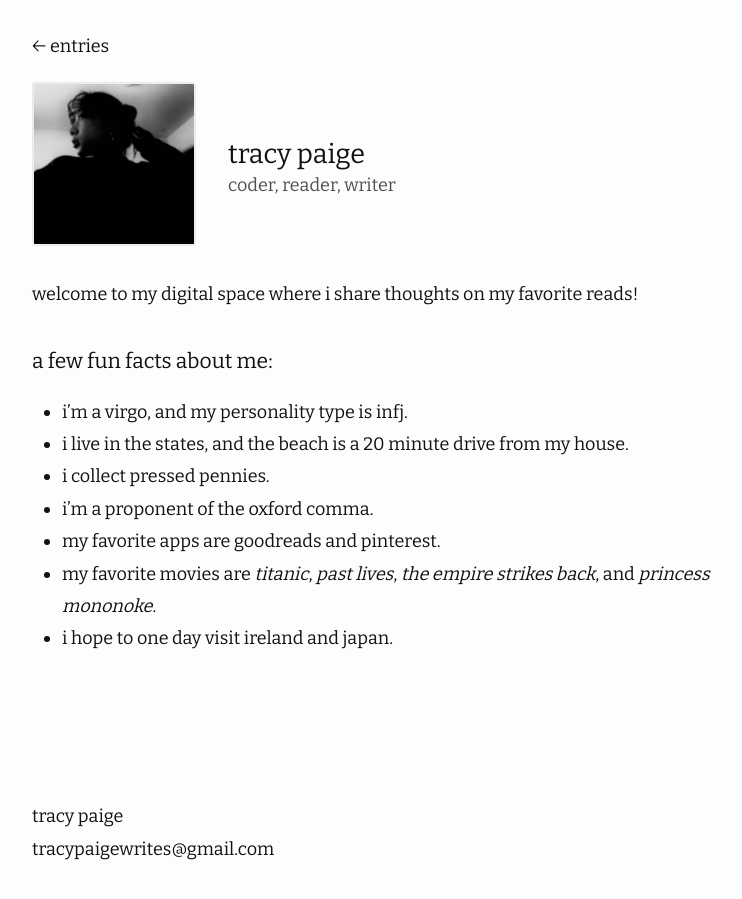
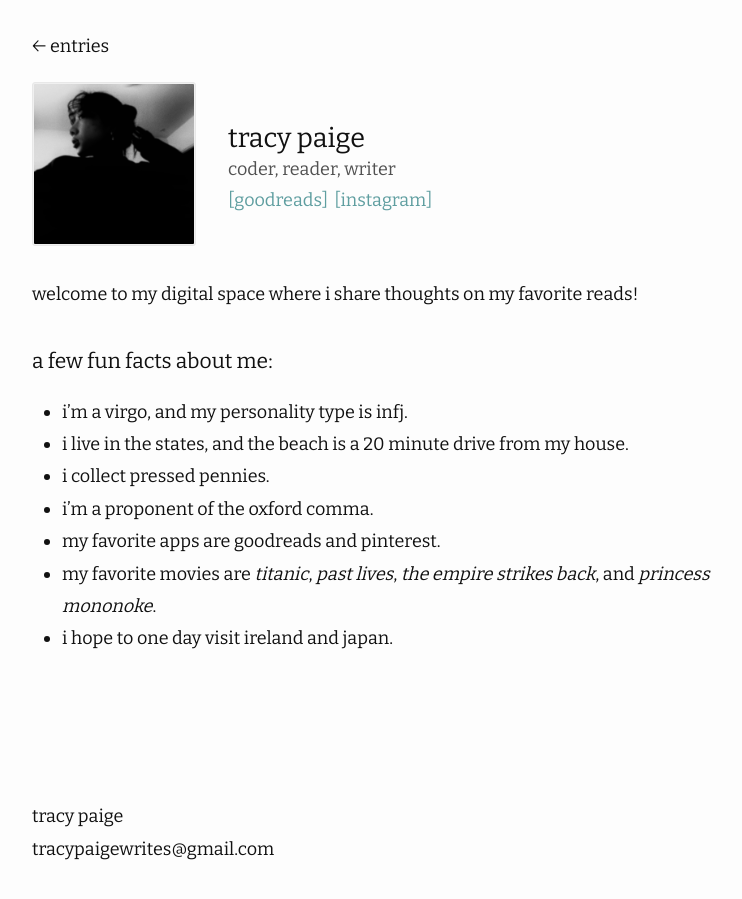
Before and after one commit to tracypaigereads/tracypaigereads.github.io, a Jekyll site: the page built from about.md, in a window 1280 px wide. Shown: the whole page, without its empty margins (238-980 px from the left). Built offline with Jekyll 4.4.1, drawn with Linux system fonts in a browser that asks for light colours; nearby versions of some CDN libraries.

Commit message:
links added

```diff
--- a/_config.yml
+++ b/_config.yml
@@ -18,10 +18,11 @@ moving:
 
   # generate social links in about page.
   social_links:
+     goodreads: 182729662-t-paige
     # twitter:
     # dribbble:
     # flickr:
-    # instagram:
+     instagram: tpaige.reads
     # pinterest:
     # youtube:
     # youtube_channel:
--- a/_includes/social.html
+++ b/_includes/social.html
@@ -37,6 +37,17 @@
     > [Github]</a
     >
   </li>
+  {%- endif -%} {%- if social.goodreads -%}
+  <li>
+    <a
+      class="black-link"
+      href="https://www.goodreads.com/user/show/{{
+        social.goodreads | cgi_escape | escape
+      }}"
+      style="color:#5F9EA0"
+      >[goodreads]</a
+    >
+  </li>
   {%- endif -%} {%- if social.instagram -%}
   <li>
     <a
@@ -44,7 +55,8 @@
       href="https://www.instagram.com/{{
         social.instagram | cgi_escape | escape
       }}"
-      >[Instagram]</a
+      style="color:#5F9EA0"
+      >[instagram]</a
     >
   </li>
   {%- endif -%} {%- if social.linkedin -%}
```
